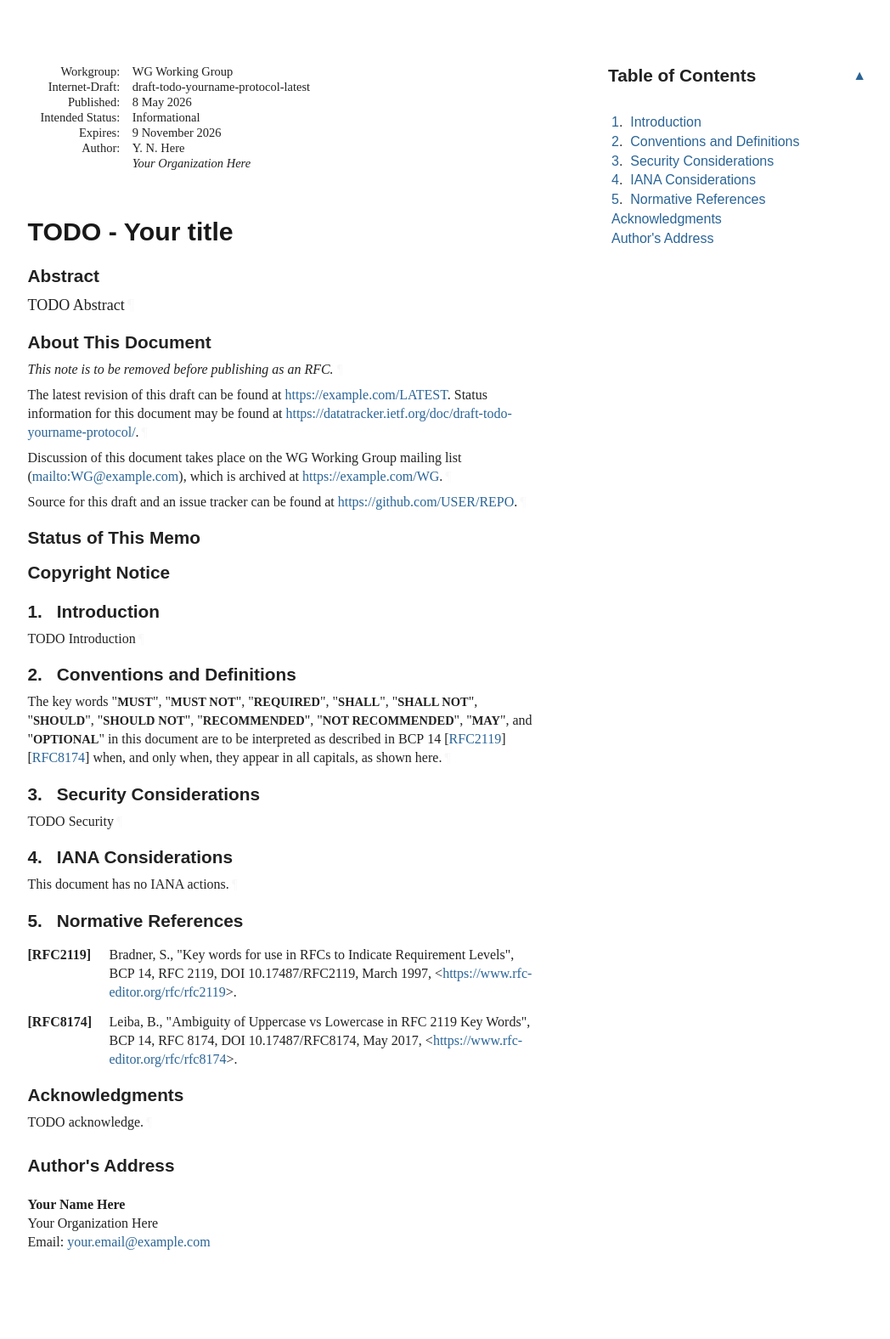
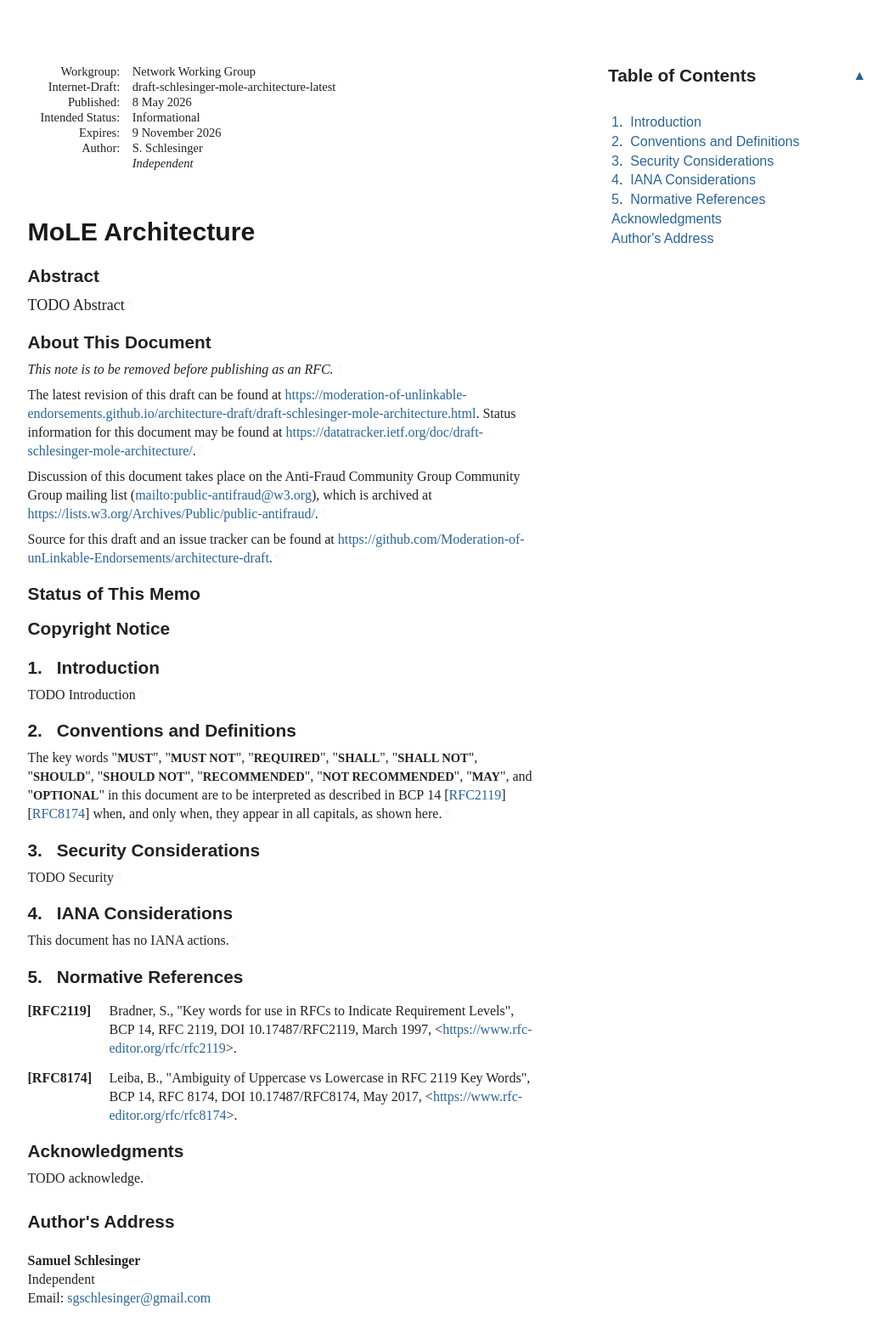
Before and after one commit to Moderation-of-unLinkable-Endorsements/architecture-draft, a plain HTML site: page draft-schlesinger-mole-architecture.html in a window 1280 px wide. Shown: the whole page at 85% size, without its empty margins (92-1140 px from the left). Drawn offline with Linux system fonts and the light colour scheme; a web font is replaced by a local one.

Commit message:
Script updating gh-pages from 065837f. [ci skip]

```diff
--- a/draft-todo-yourname-protocol.html
+++ b/draft-schlesinger-mole-architecture.html
@@ -4,16 +4,17 @@
 <meta charset="utf-8">
 <meta content="Common,Latin" name="scripts">
 <meta content="initial-scale=1.0" name="viewport">
-<title>TODO - Your title</title>
-<meta content="Your Name Here" name="author">
+<title>MoLE Architecture</title>
+<meta content="Samuel Schlesinger" name="author">
 <meta content="
        TODO Abstract
     " name="description">
 <meta content="xml2rfc 3.33.0" name="generator">
-<meta content="next generation" name="keyword">
-<meta content="unicorn" name="keyword">
-<meta content="sparkling distributed ledger" name="keyword">
-<meta content="draft-todo-yourname-protocol-latest" name="ietf.draft">
+<meta content="moderation" name="keyword">
+<meta content="endorsement" name="keyword">
+<meta content="unlinkability" name="keyword">
+<meta content="privacy" name="keyword">
+<meta content="draft-schlesinger-mole-architecture-latest" name="ietf.draft">
 <!-- Generator version information:
   xml2rfc 3.33.0
     Python 3.12.13
@@ -28,7 +29,7 @@
     requests 2.33.1
     wcwidth 0.7.0
 -->
-<link href="draft-todo-yourname-protocol.xml" rel="alternate" type="application/rfc+xml">
+<link href="draft-schlesinger-mole-architecture.xml" rel="alternate" type="application/rfc+xml">
 <link href="#copyright" rel="license">
 <style type="text/css">@font-face {
   font-family: 'Lora';
@@ -1046,11 +1047,11 @@ svg :is([fill="white"], [fill^="#fff"]) {
 <table class="ears">
 <thead><tr>
 <td class="left">Internet-Draft</td>
-<td class="center">TODO - Abbreviation</td>
+<td class="center">MoLE Architecture</td>
 <td class="right">May 2026</td>
 </tr></thead>
 <tfoot><tr>
-<td class="left">Here</td>
+<td class="left">Schlesinger</td>
 <td class="center">Expires 9 November 2026</td>
 <td class="right">[Page]</td>
 </tr></tfoot>
@@ -1059,9 +1060,9 @@ svg :is([fill="white"], [fill^="#fff"]) {
 <div id="internal-metadata" class="document-information">
 <dl id="identifiers">
 <dt class="label-workgroup">Workgroup:</dt>
-<dd class="workgroup">WG Working Group</dd>
+<dd class="workgroup">Network Working Group</dd>
 <dt class="label-internet-draft">Internet-Draft:</dt>
-<dd class="internet-draft">draft-todo-yourname-protocol-latest</dd>
+<dd class="internet-draft">draft-schlesinger-mole-architecture-latest</dd>
 <dt class="label-published">Published:</dt>
 <dd class="published">
 <time datetime="2026-05-08" class="published">8 May 2026</time>
@@ -1073,13 +1074,13 @@ svg :is([fill="white"], [fill^="#fff"]) {
 <dt class="label-authors">Author:</dt>
 <dd class="authors">
 <div class="author">
-      <div class="author-name">Y. N. Here</div>
-<div class="org">Your Organization Here</div>
+      <div class="author-name">S. Schlesinger</div>
+<div class="org">Independent</div>
 </div>
 </dd>
 </dl>
 </div>
-<h1 id="title">TODO - Your title</h1>
+<h1 id="title">MoLE Architecture</h1>
 <section id="section-abstract">
       <h2 id="abstract"><a href="#abstract" class="selfRef">Abstract</a></h2>
 <p id="section-abstract-1">TODO Abstract<a href="#section-abstract-1" class="pilcrow">¶</a></p>
@@ -1090,14 +1091,14 @@ svg :is([fill="white"], [fill^="#fff"]) {
       </h2>
 <p id="section-note.1-1">This note is to be removed before publishing as an RFC.<a href="#section-note.1-1" class="pilcrow">¶</a></p>
 <p id="section-note.1-2">
-        The latest revision of this draft can be found at <span><a href="https://example.com/LATEST">https://example.com/LATEST</a></span>.
-        Status information for this document may be found at <span><a href="https://datatracker.ietf.org/doc/draft-todo-yourname-protocol/">https://datatracker.ietf.org/doc/draft-todo-yourname-protocol/</a></span>.<a href="#section-note.1-2" class="pilcrow">¶</a></p>
+        The latest revision of this draft can be found at <span><a href="https://moderation-of-unlinkable-endorsements.github.io/architecture-draft/draft-schlesinger-mole-architecture.html">https://moderation-of-unlinkable-endorsements.github.io/architecture-draft/draft-schlesinger-mole-architecture.html</a></span>.
+        Status information for this document may be found at <span><a href="https://datatracker.ietf.org/doc/draft-schlesinger-mole-architecture/">https://datatracker.ietf.org/doc/draft-schlesinger-mole-architecture/</a></span>.<a href="#section-note.1-2" class="pilcrow">¶</a></p>
 <p id="section-note.1-3">
         Discussion of this document takes place on the
-        WG Working Group mailing list (<span><a href="mailto:WG@example.com">mailto:WG@example.com</a></span>),
-        which is archived at <span><a href="https://example.com/WG">https://example.com/WG</a></span>.<a href="#section-note.1-3" class="pilcrow">¶</a></p>
+        Anti-Fraud Community Group Community Group mailing list (<span><a href="mailto:public-antifraud@w3.org">mailto:public-antifraud@w3.org</a></span>),
+        which is archived at <span><a href="https://lists.w3.org/Archives/Public/public-antifraud/">https://lists.w3.org/Archives/Public/public-antifraud/</a></span>.<a href="#section-note.1-3" class="pilcrow">¶</a></p>
 <p id="section-note.1-4">Source for this draft and an issue tracker can be found at
-        <span><a href="https://github.com/USER/REPO">https://github.com/USER/REPO</a></span>.<a href="#section-note.1-4" class="pilcrow">¶</a></p>
+        <span><a href="https://github.com/Moderation-of-unLinkable-Endorsements/architecture-draft">https://github.com/Moderation-of-unLinkable-Endorsements/architecture-draft</a></span>.<a href="#section-note.1-4" class="pilcrow">¶</a></p>
 </section>
 <div id="status-of-memo">
 <section id="section-boilerplate.1">
@@ -1238,11 +1239,11 @@ appear in all capitals, as shown here.<a href="#section-2-1" class="pilcrow">¶<
 <a href="#name-authors-address" class="section-name selfRef">Author's Address</a>
       </h2>
 <address class="vcard">
-        <div dir="auto" class="left"><span class="fn nameRole">Your Name Here</span></div>
-<div dir="auto" class="left"><span class="org">Your Organization Here</span></div>
+        <div dir="auto" class="left"><span class="fn nameRole">Samuel Schlesinger</span></div>
+<div dir="auto" class="left"><span class="org">Independent</span></div>
 <div class="email">
 <span>Email:</span>
-<a href="mailto:your.email@example.com" class="email">your.email@example.com</a>
+<a href="mailto:sgschlesinger@gmail.com" class="email">sgschlesinger@gmail.com</a>
 </div>
 </address>
 </section>
```
Also changed, not shown: draft-schlesinger-mole-architecture.txt (renamed from draft-todo-yourname-protocol.txt, +18 -15 lines), index.html (+4 -4 lines).
